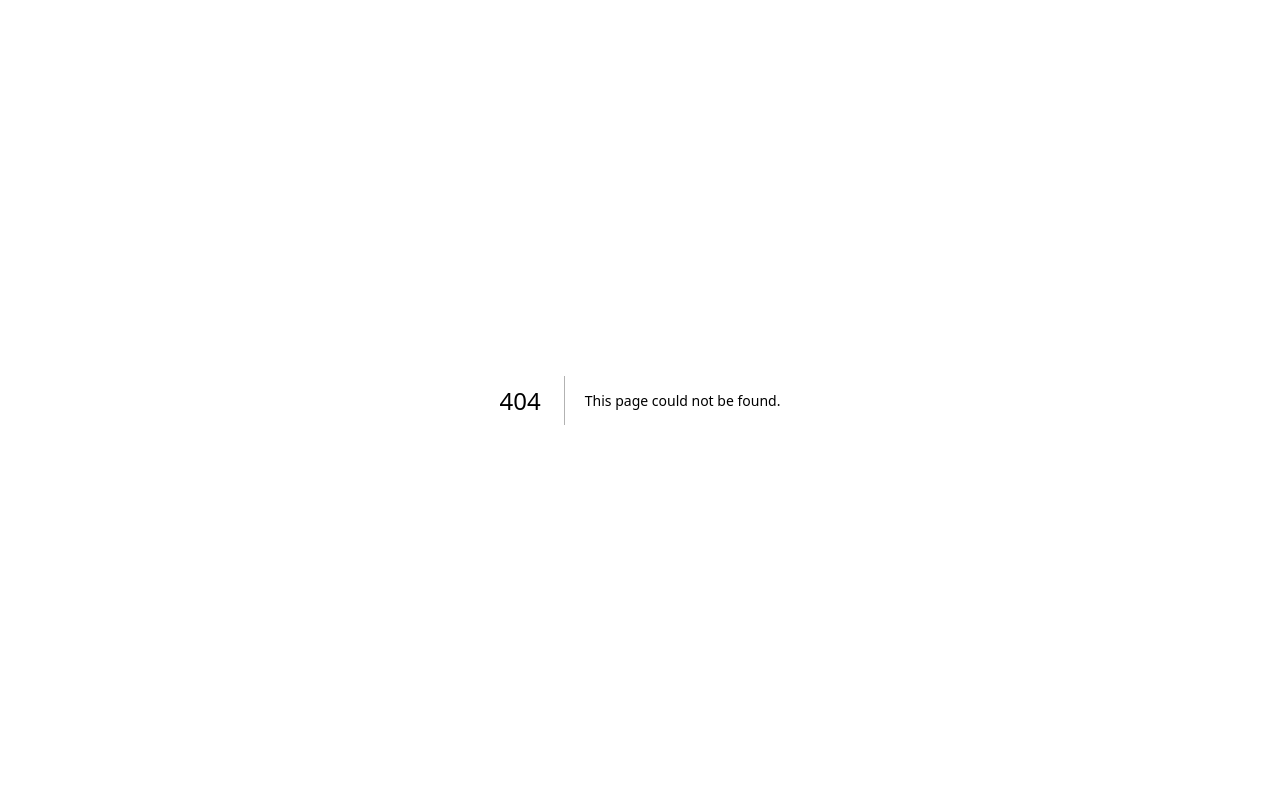
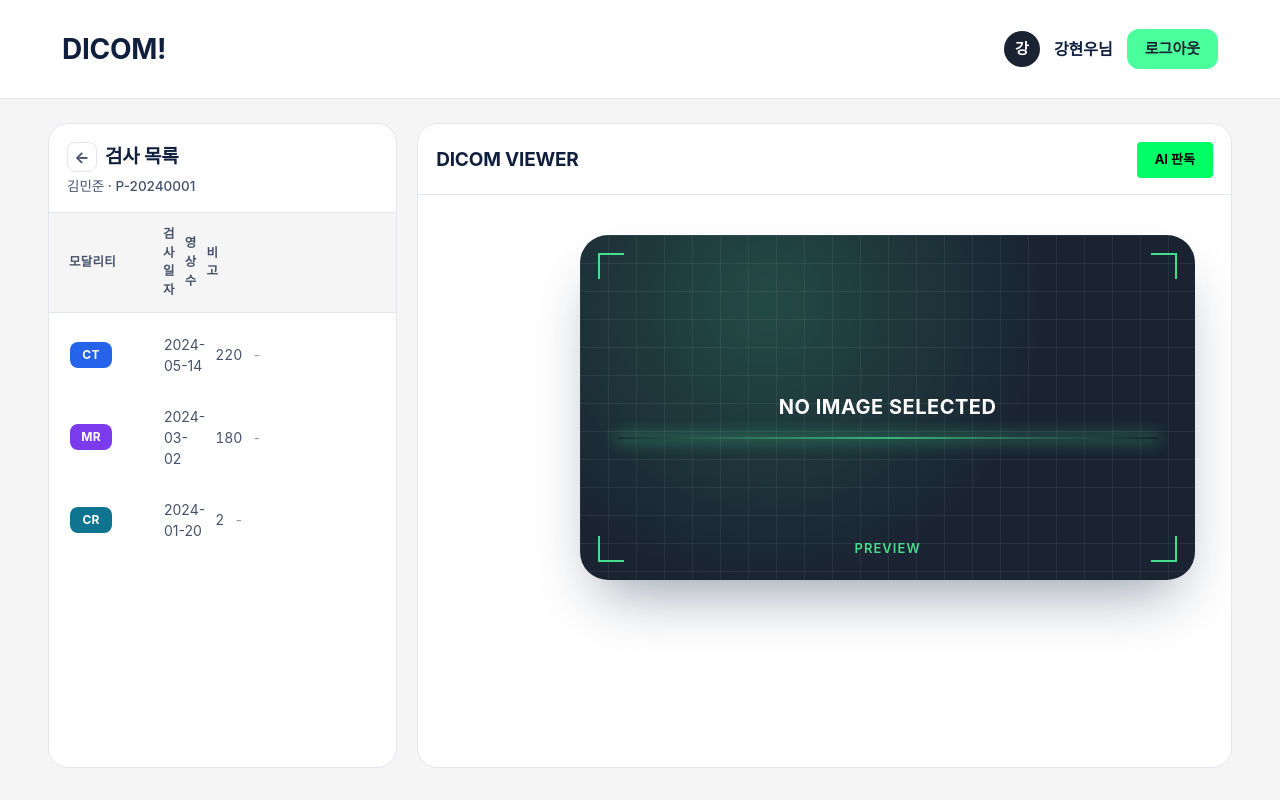
Before and after one commit to Nookie31247/DicomProject, a Next.js app in the folder dicom-front/: page /viewer/1 in a window 1280 px wide. Before the commit this address had no page. Built offline with nearby package versions, Linux system fonts and the light colour scheme.

Commit message:
viewer change

```diff
--- a/dicom-front/app/viewer/page.tsx
+++ b/dicom-front/app/viewer/[id]/page.tsx
@@ -2,15 +2,22 @@
 
 import { useState } from "react";
 import Link from "next/link";
-import { useRouter } from "next/navigation";
-import { patients, currentUser, type DicomItem } from "./mock-data";
+import {useParams, useRouter} from "next/navigation";
+import { patients, currentUser, type DicomItem } from "../mock-data";
 
 export default function WorkspacePage() {
-    const currentPatient = patients[0];
+    const router = useRouter();
+    const params = useParams(); // ★ URL의 [id] 값을 가져옴
+    const studyIdFromUrl = params?.id as string;
 
-    // 선택된 DICOM 항목 상태 (첫 항목 기본 선택)
+    // 1. [고정값 제거] URL의 검사 ID(studyIdFromUrl)를 가지고 있는 환자를 동적으로 매칭
+    const currentPatient = patients.find((p) =>
+        p.items.some((it) => it.id === studyIdFromUrl)
+    ) || patients[0]; // 만약 일치하는 환자가 없으면 기본값으로 patients[0]을 백업
+
+    // 2. 선택된 DICOM 항목 상태 (URL 파라미터로 넘어온 ID를 기본 선택값으로 도킹)
     const [selectedItemId, setSelectedItemId] = useState<string | null>(
-        currentPatient?.items[0]?.id || null
+        studyIdFromUrl || currentPatient?.items[0]?.id || null
     );
 
     // 현재 선택된 시리즈 내의 "몇 번째 이미지"인지 관리하는 상태 (기본값: 1번째)
@@ -25,15 +32,13 @@ export default function WorkspacePage() {
         setCurrentImageIndex(1);
     };
 
-    const router = useRouter();
-
     function handleLogout() {
         router.push("/");
     }
 
     // 돌아가기
     const handleGoBack = () => {
-        router.push("./workspace");
+        router.push("../workspace");
     };
 
     return (
--- a/dicom-front/app/workspace/page.tsx
+++ b/dicom-front/app/workspace/page.tsx
@@ -3,9 +3,9 @@
 import { useState, type CSSProperties } from "react";
 import Link from "next/link";
 import { useRouter } from "next/navigation";
-import { patients, currentUser } from "../workspace/mock-data";
+import { patients, currentUser } from "./mock-data"; // 경로 상황에 맞게 조정
 
-export default function WorkspacePage() {
+export default function WorkspaceDashboardPage() {
   const router = useRouter();
 
   // ── 환자(Patient) 관련 상태 ──
@@ -37,7 +37,6 @@ export default function WorkspacePage() {
     });
   };
 
-  // 공통 환자 액션 핸들러 (중복 코드 제거)
   const executePatientAction = (logMessage: string) => {
     console.log(logMessage, Array.from(checkedPatientIds));
     setCheckedPatientIds(new Set());
@@ -62,7 +61,6 @@ export default function WorkspacePage() {
     });
   };
 
-  // 공통 검사 액션 핸들러 (중복 코드 제거)
   const executeStudyAction = (logMessage: string) => {
     console.log(logMessage, Array.from(checkedStudyIds));
     setCheckedStudyIds(new Set());
@@ -73,7 +71,6 @@ export default function WorkspacePage() {
     setCheckedStudyIds(new Set());
   };
 
-  // 중첩 삼항 연산자 평탄화
   const displayedStudies = (!selectedPatient || showHiddenStudies)
       ? []
       : selectedPatient.items;
@@ -83,17 +80,14 @@ export default function WorkspacePage() {
   // ==========================================
   const sexLabel = (s: "M" | "F") => (s === "M" ? "남" : "여");
 
-  // ✨ 너비를 300px에서 380px로 약 26% 증가
   const workspaceStyle = { "--ws-grid": "380px 1fr" } as CSSProperties;
-
-  // 체크박스와 연구 목적 여부를 포함한 8개 열의 너비 지정
   const studyGridColumns = "30px 84px 1.6fr 1fr 1fr 70px 70px 100px";
 
   return (
       <div className="page">
         {/* ───────────── Nav ───────────── */}
         <header className="nav">
-        <Link href="/public" className="logo">
+          <Link href="/" className="logo">
             DICOM!
           </Link>
           <div className="nav-user">
@@ -266,7 +260,7 @@ export default function WorkspacePage() {
             {selectedPatient ? (
                 <div className="study-table flex-1 flex flex-col overflow-hidden">
                   <div className="study-head" style={{ gridTemplateColumns: studyGridColumns }}>
-                <span></span> {/* 체크박스 자리 */}
+                    <span></span>
                     <span className="col-modality">모달리티</span>
                     <span className="col-desc">검사 설명</span>
                     <span className="col-body">검사 부위</span>
@@ -283,7 +277,10 @@ export default function WorkspacePage() {
                               <div
                                   className={`study-row ${it.id === selectedItemId ? "active" : ""}`}
                                   onClick={() => setSelectedItemId(it.id)}
+                                  // ★ 변경: 더블클릭 시 동적 경로 뷰어로 데이터 라우팅 연동
+                                  onDoubleClick={() => router.push(`/viewer/${it.id}`)}
                                   style={{ gridTemplateColumns: studyGridColumns }}
+                                  title="더블클릭하면 DICOM 뷰어 화면으로 이동합니다."
                               >
                                 <div onClick={(e) => e.stopPropagation()} className="flex items-center">
                                   <input
```
Lines whose indentation alone changed are shown as unchanged.
